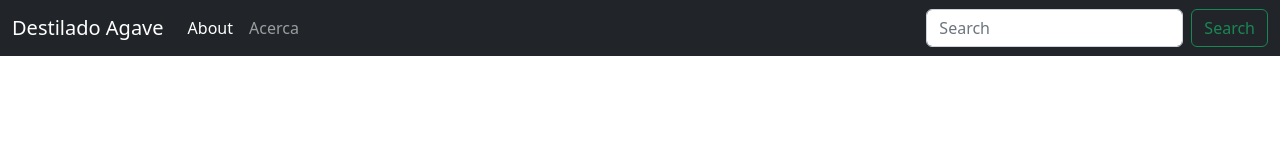
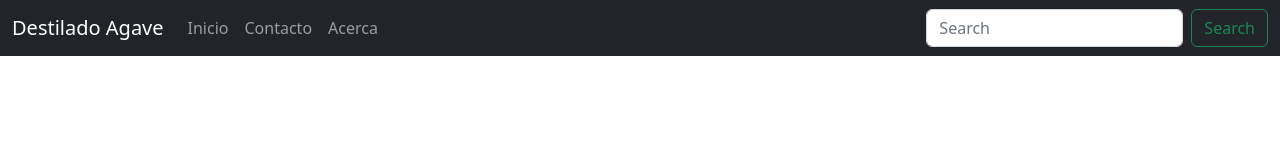
Before and after one commit to MisakiCov/DestiladoAgave, an Angular app: page /#/ in a window 1280 px wide. Shown: the top 160 px of the page. Built offline with nearby package versions, Linux system fonts and the light colour scheme.

Commit message:
Agregado Contacto

```diff
--- a/src/app/COMPONENTES/NAVBAR/navbar/navbar.component.html
+++ b/src/app/COMPONENTES/NAVBAR/navbar/navbar.component.html
@@ -1,16 +1,19 @@
 <nav class="navbar navbar-expand-lg navbar-dark bg-dark">
     <div class="container-fluid">
-      <a class="navbar-brand" [routerLink]="['/Inicio']">Destilado Agave</a>
+      <a class="navbar-brand" href="#">Destilado Agave</a>
       <button class="navbar-toggler" type="button" data-bs-toggle="collapse" data-bs-target="#navbarSupportedContent" aria-controls="navbarSupportedContent" aria-expanded="false" aria-label="Toggle navigation">
         <span class="navbar-toggler-icon"></span>
       </button>
       <div class="collapse navbar-collapse" id="navbarSupportedContent">
         <ul class="navbar-nav me-auto mb-2 mb-lg-0">
           <li class="nav-item">
-            <a class="nav-link active" aria-current="page" routerLink="/Acerca">About</a>
+            <a class="nav-link" [routerLink]="['/Inicio']">Inicio</a>
           </li>
           <li class="nav-item">
-            <a class="nav-link" type="button" [routerLink]="['/Acerca']">Acerca</a>
+            <a class="nav-link" [routerLink]="['/Contacto']">Contacto</a>
+          </li>
+          <li class="nav-item">
+            <a class="nav-link" [routerLink]="['/Acerca']">Acerca</a>
           </li>
         </ul>
         <form class="d-flex" role="search">
--- a/src/app/COMPONENTES/PAGES/ABOUT/about/about.component.html
+++ b/src/app/COMPONENTES/PAGES/ACERCA/acerca/acerca.component.html
@@ -1,3 +1,4 @@
+<p>Acerca Works!</p>
 <div class="row">
     <div class="col-sm-2" *ngFor="let item of ProductoList">
         <div class="card">
--- a/src/app/app.module.ts
+++ b/src/app/app.module.ts
@@ -5,16 +5,16 @@ import { AppRoutingModule } from '../assets/ROUTES/app-routing.module';
 import { AppComponent } from './app.component';
 import { NavbarComponent } from './COMPONENTES/NAVBAR/navbar/navbar.component';
 import { HomeComponent } from './COMPONENTES/PAGES/INICIO/home/home.component';
-import { AboutComponent } from './COMPONENTES/PAGES/ABOUT/about/about.component';
 import { ContactoComponent } from './COMPONENTES/PAGES/CONTACTO/contacto/contacto.component';
+import { AcercaComponent } from './COMPONENTES/PAGES/ACERCA/acerca/acerca.component';
 
 @NgModule({
   declarations: [
     AppComponent,
     NavbarComponent,
     HomeComponent,
-    AboutComponent,
-    ContactoComponent
+    ContactoComponent,
+    AcercaComponent
   ],
   imports: [
     BrowserModule,
```
Also changed, not shown: src/app/COMPONENTES/PAGES/ACERCA/acerca/acerca.component.ts (renamed from src/app/COMPONENTES/PAGES/ABOUT/about/about.component.ts, +4 -4 lines), src/assets/ROUTES/app-routing.module.ts (+5 -3 lines), src/app/COMPONENTES/PAGES/ACERCA/acerca/acerca.component.css (added), 1 other file (tests, documents, lock files or other folders).
